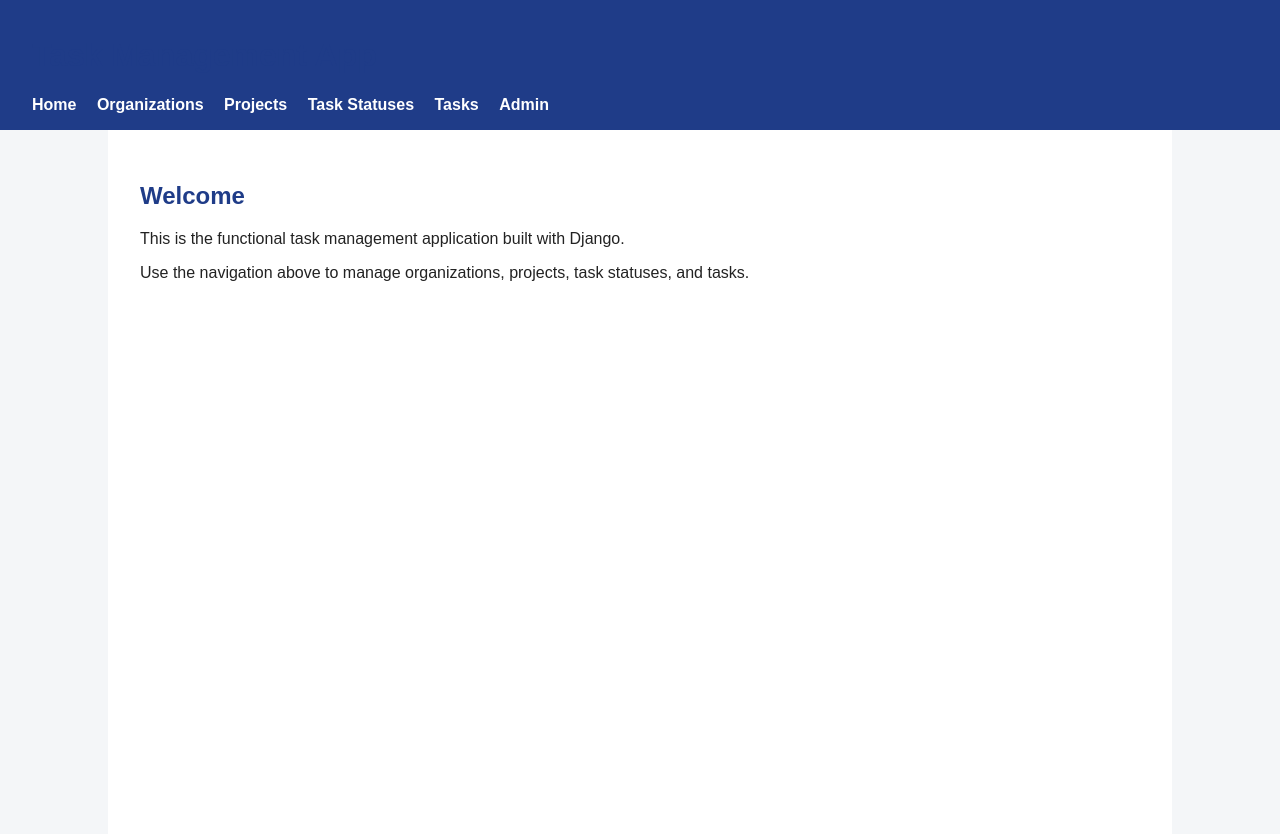
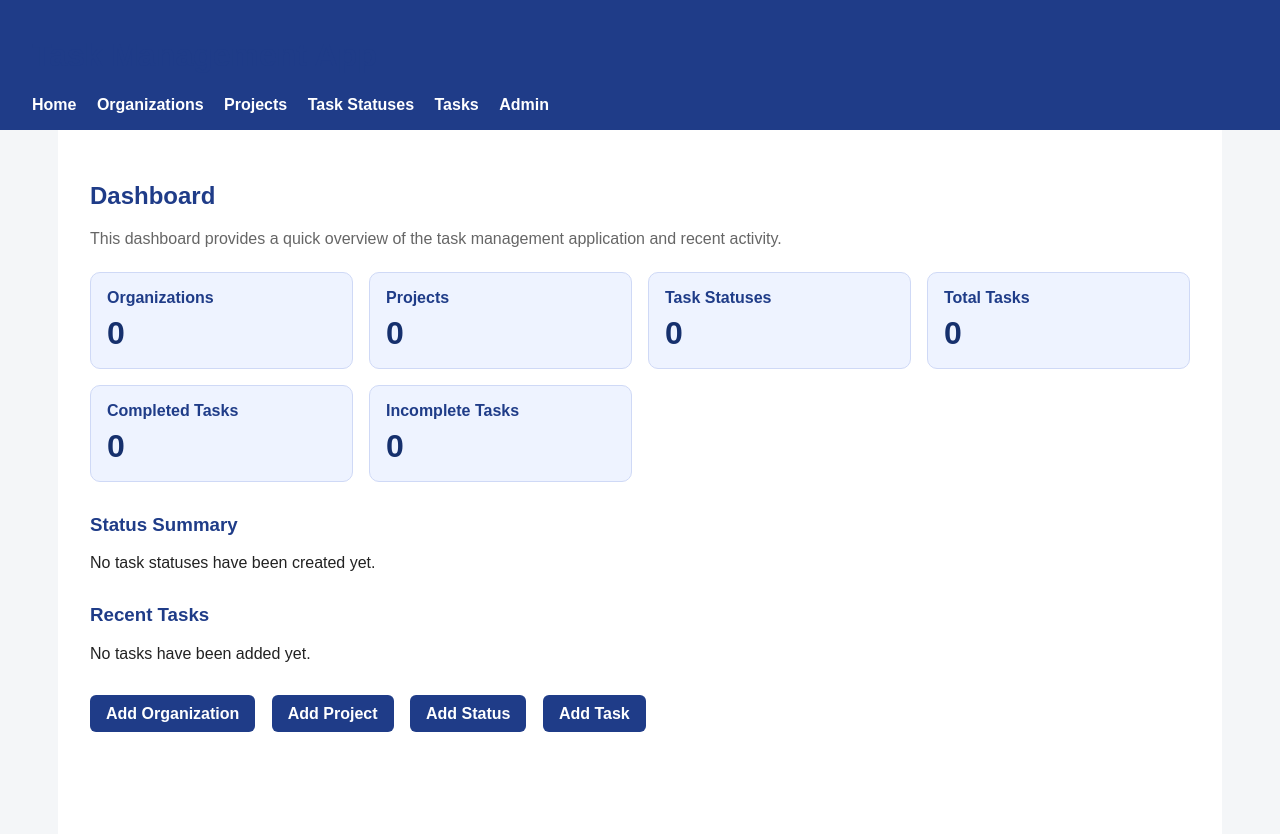
Before and after one commit to JulianTheCyberGuy/task-management-django-project, a Django app: page / in a window 1280 px wide. Run offline with Django 5.2, Linux system fonts and the light colour scheme; data that the repository does not hold is empty.

Commit message:
feat(ui): add dashboard, summary metrics, and task sorting to task management app
- implement homepage dashboard with aggregated counts
- add status summary with task totals
- display recent tasks for quick visibility
- sort tasks by status, due date, and title
- improve overall UI layout and navigation

```diff
--- a/task_app/templates/task_app/base.html
+++ b/task_app/templates/task_app/base.html
@@ -11,52 +11,133 @@
             background: #f4f6f8;
             color: #222;
         }
+
         header {
             background: #1f3c88;
             color: white;
             padding: 1rem 2rem;
         }
+
+        nav {
+            margin-top: 0.75rem;
+        }
+
         nav a {
             color: white;
             margin-right: 1rem;
             text-decoration: none;
             font-weight: bold;
         }
+
+        nav a:hover {
+            text-decoration: underline;
+        }
+
         main {
             padding: 2rem;
-            max-width: 1000px;
+            max-width: 1100px;
             margin: auto;
             background: white;
             min-height: 80vh;
         }
-        h1, h2 {
+
+        h1, h2, h3 {
             color: #1f3c88;
         }
+
         a.button, button {
             display: inline-block;
-            padding: 0.5rem 1rem;
+            padding: 0.6rem 1rem;
             background: #1f3c88;
             color: white;
             text-decoration: none;
             border: none;
-            border-radius: 4px;
+            border-radius: 6px;
             cursor: pointer;
+            font-weight: bold;
         }
+
+        a.button:hover, button:hover {
+            background: #16306d;
+        }
+
         .card {
             border: 1px solid #ddd;
-            border-radius: 6px;
+            border-radius: 8px;
             padding: 1rem;
             margin-bottom: 1rem;
             background: #fafafa;
         }
+
+        .grid {
+            display: grid;
+            grid-template-columns: repeat(auto-fit, minmax(220px, 1fr));
+            gap: 1rem;
+            margin: 1.5rem 0;
+        }
+
+        .stat-card {
+            background: #eef3ff;
+            border: 1px solid #cfd9f6;
+            border-radius: 10px;
+            padding: 1rem;
+        }
+
+        .stat-card h3 {
+            margin-top: 0;
+            margin-bottom: 0.5rem;
+            font-size: 1rem;
+        }
+
+        .stat-number {
+            font-size: 2rem;
+            font-weight: bold;
+            color: #16306d;
+        }
+
+        .section {
+            margin-top: 2rem;
+        }
+
         form p {
             margin-bottom: 1rem;
         }
+
         input, select, textarea {
             width: 100%;
-            padding: 0.5rem;
+            padding: 0.65rem;
             margin-top: 0.25rem;
             box-sizing: border-box;
+            border: 1px solid #ccc;
+            border-radius: 6px;
+        }
+
+        .inline-links a {
+            margin-right: 0.75rem;
+        }
+
+        .muted {
+            color: #666;
+        }
+
+        .badge {
+            display: inline-block;
+            padding: 0.25rem 0.6rem;
+            border-radius: 999px;
+            background: #e3ebff;
+            color: #1f3c88;
+            font-size: 0.85rem;
+            font-weight: bold;
+        }
+
+        ul.clean-list {
+            list-style: none;
+            padding-left: 0;
+        }
+
+        ul.clean-list li {
+            padding: 0.75rem 0;
+            border-bottom: 1px solid #eee;
         }
     </style>
 </head>
--- a/task_app/templates/task_app/home.html
+++ b/task_app/templates/task_app/home.html
@@ -1,7 +1,79 @@
 {% extends "task_app/base.html" %}
 
 {% block content %}
-<h2>Welcome</h2>
-<p>This is the functional task management application built with Django.</p>
-<p>Use the navigation above to manage organizations, projects, task statuses, and tasks.</p>
+<h2>Dashboard</h2>
+<p class="muted">
+    This dashboard provides a quick overview of the task management application and recent activity.
+</p>
+
+<div class="grid">
+    <div class="stat-card">
+        <h3>Organizations</h3>
+        <div class="stat-number">{{ organization_count }}</div>
+    </div>
+    <div class="stat-card">
+        <h3>Projects</h3>
+        <div class="stat-number">{{ project_count }}</div>
+    </div>
+    <div class="stat-card">
+        <h3>Task Statuses</h3>
+        <div class="stat-number">{{ status_count }}</div>
+    </div>
+    <div class="stat-card">
+        <h3>Total Tasks</h3>
+        <div class="stat-number">{{ task_count }}</div>
+    </div>
+    <div class="stat-card">
+        <h3>Completed Tasks</h3>
+        <div class="stat-number">{{ completed_task_count }}</div>
+    </div>
+    <div class="stat-card">
+        <h3>Incomplete Tasks</h3>
+        <div class="stat-number">{{ incomplete_task_count }}</div>
+    </div>
+</div>
+
+<div class="section">
+    <h3>Status Summary</h3>
+    {% if status_summary %}
+        <ul class="clean-list">
+            {% for status in status_summary %}
+                <li>
+                    <strong>{{ status.name }}</strong>
+                    <span class="badge">{{ status.task_total }} task{{ status.task_total|pluralize }}</span>
+                    {% if status.description %}
+                        <div class="muted">{{ status.description }}</div>
+                    {% endif %}
+                </li>
+            {% endfor %}
+        </ul>
+    {% else %}
+        <p>No task statuses have been created yet.</p>
+    {% endif %}
+</div>
+
+<div class="section">
+    <h3>Recent Tasks</h3>
+    {% if recent_tasks %}
+        <ul class="clean-list">
+            {% for task in recent_tasks %}
+                <li>
+                    <strong>{{ task.title }}</strong><br>
+                    <span class="muted">Project:</span> {{ task.project.name }}
+                    <span class="muted">| Status:</span> {{ task.status.name }}
+                    <span class="muted">| Priority:</span> {{ task.get_priority_display }}
+                </li>
+            {% endfor %}
+        </ul>
+    {% else %}
+        <p>No tasks have been added yet.</p>
+    {% endif %}
+</div>
+
+<div class="section inline-links">
+    <a class="button" href="{% url 'organization-add' %}">Add Organization</a>
+    <a class="button" href="{% url 'project-add' %}">Add Project</a>
+    <a class="button" href="{% url 'taskstatus-add' %}">Add Status</a>
+    <a class="button" href="{% url 'task-add' %}">Add Task</a>
+</div>
 {% endblock %}
--- a/task_app/views.py
+++ b/task_app/views.py
@@ -1,3 +1,4 @@
+from django.db.models import Count
 from django.urls import reverse_lazy
 from django.views.generic import TemplateView, ListView, DetailView, CreateView, UpdateView
 
@@ -7,11 +8,24 @@ from .models import Organization, Project, TaskStatus, Task
 class HomePageView(TemplateView):
     template_name = "task_app/home.html"
 
+    def get_context_data(self, **kwargs):
+        context = super().get_context_data(**kwargs)
+        context["organization_count"] = Organization.objects.count()
+        context["project_count"] = Project.objects.count()
+        context["status_count"] = TaskStatus.objects.count()
+        context["task_count"] = Task.objects.count()
+        context["completed_task_count"] = Task.objects.filter(is_completed=True).count()
+        context["incomplete_task_count"] = Task.objects.filter(is_completed=False).count()
+        context["recent_tasks"] = Task.objects.select_related("project", "status").order_by("-id")[:5]
+        context["status_summary"] = TaskStatus.objects.annotate(task_total=Count("tasks")).order_by("sort_order", "name")
+        return context
+
 
 class OrganizationListView(ListView):
     model = Organization
     template_name = "task_app/organization_list.html"
     context_object_name = "organizations"
+    queryset = Organization.objects.order_by("name")
 
 
 class OrganizationDetailView(DetailView):
@@ -38,6 +52,7 @@ class ProjectListView(ListView):
     model = Project
     template_name = "task_app/project_list.html"
     context_object_name = "projects"
+    queryset = Project.objects.select_related("organization").order_by("name")
 
 
 class ProjectDetailView(DetailView):
@@ -64,6 +79,7 @@ class TaskStatusListView(ListView):
     model = TaskStatus
     template_name = "task_app/taskstatus_list.html"
     context_object_name = "statuses"
+    queryset = TaskStatus.objects.order_by("sort_order", "name")
 
 
 class TaskStatusDetailView(DetailView):
@@ -90,6 +106,11 @@ class TaskListView(ListView):
     model = Task
     template_name = "task_app/task_list.html"
     context_object_name = "tasks"
+    queryset = Task.objects.select_related("project", "status").order_by(
+        "status__sort_order",
+        "due_date",
+        "title"
+    )
 
 
 class TaskDetailView(DetailView):
```
Also changed, not shown: task_app/templates/task_app/task_list.html (+8 -2 lines).
